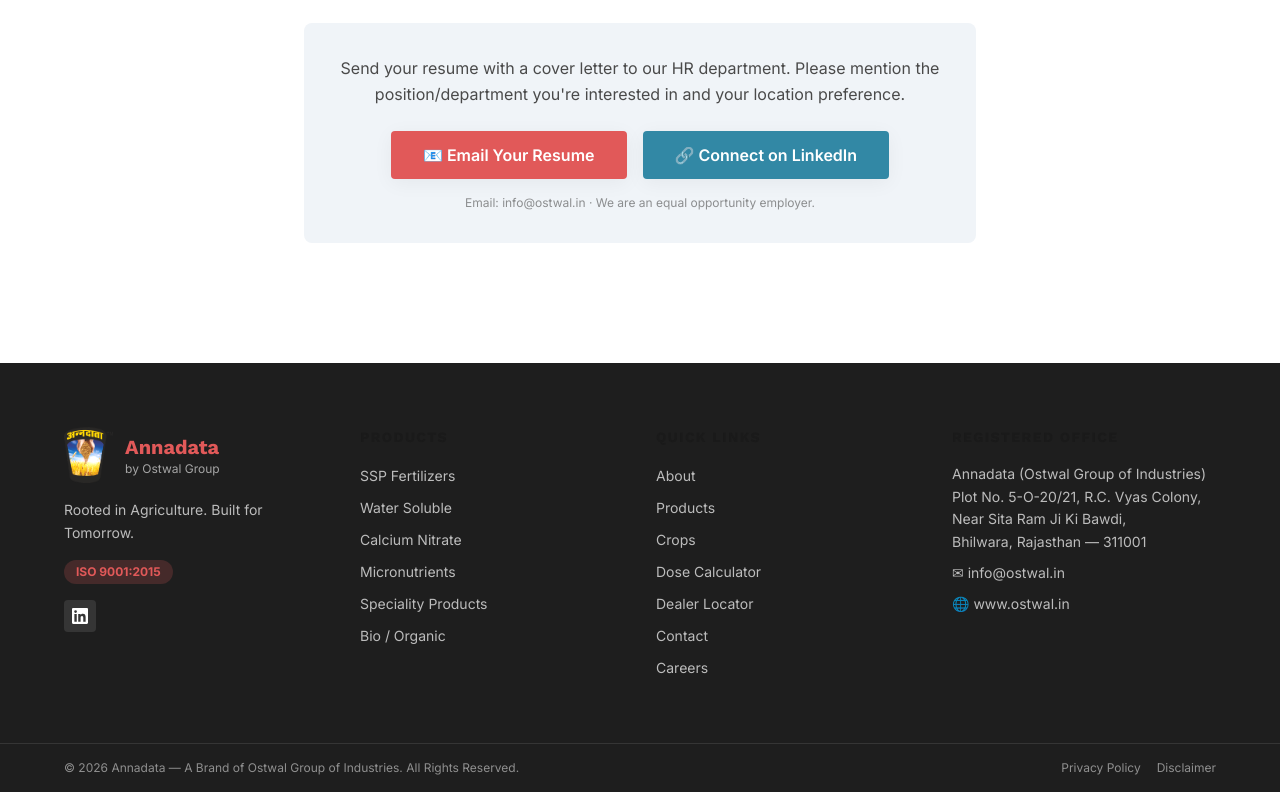
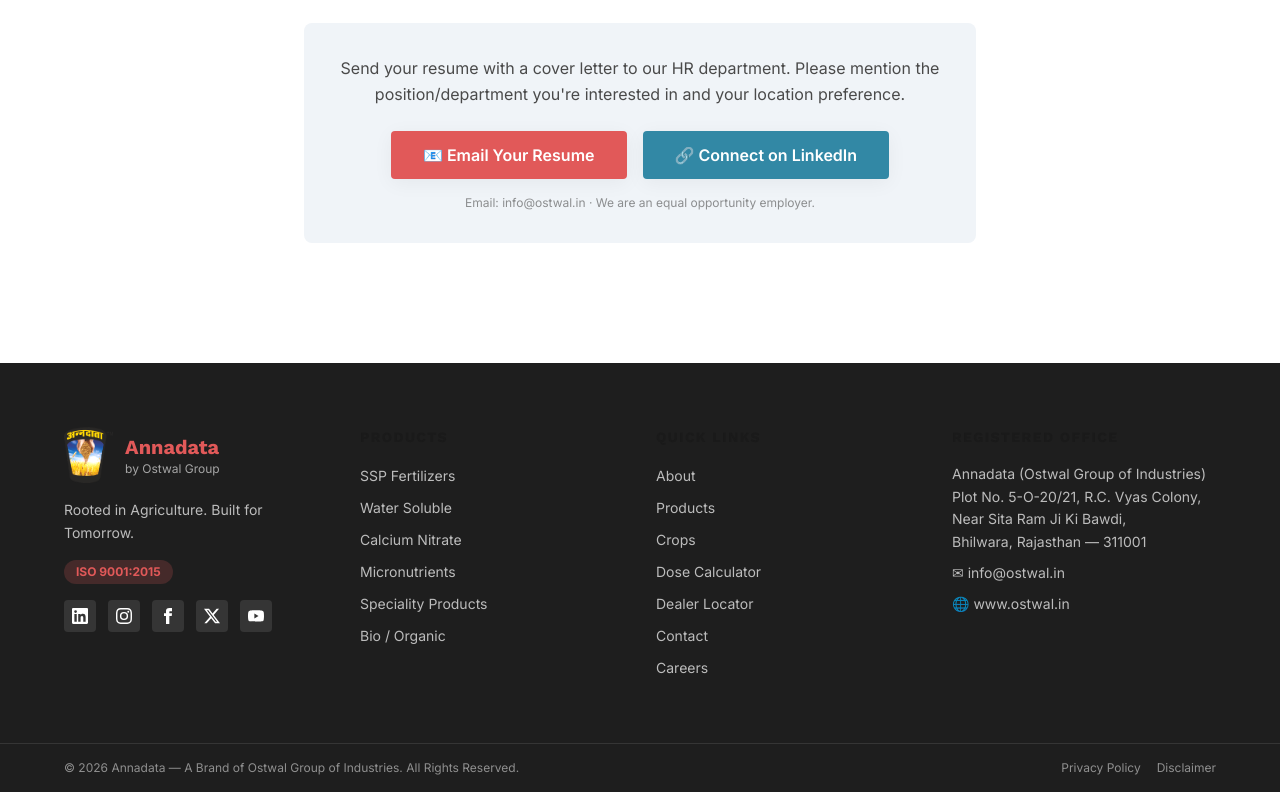
Before and after one commit to premdevnath875-stack/annadata-scaffold, a Next.js app: page /careers in a window 1280 px wide. Shown: the part 2240-3032 px from the top of the page. Built offline with nearby package versions, Linux system fonts and the light colour scheme.

Commit message:
feat: fix dose calculator logic and add official social media links to footer

```diff
--- a/app/(public)/dose-calculator/page.tsx
+++ b/app/(public)/dose-calculator/page.tsx
@@ -28,7 +28,8 @@
   const [loading, setLoading] = useState(false);
 
   // Progress
-  const currentStep = selectedCrop ? (applicationType ? (cropStage ? (landArea ? 4 : 3) : 2) : 1) : 0;
+  const hasStages = availableStages.length > 0;
+  const currentStep = selectedCrop ? (applicationType ? (hasStages ? (cropStage ? (landArea ? 4 : 3) : 2) : (landArea ? 4 : 3)) : 1) : 0;
   const progressPercent = (currentStep / 4) * 100;
 
   useEffect(() => {
@@ -90,13 +91,18 @@
     const supabase = createClient();
 
     try {
-      const { data, error } = await supabase
+      let query = supabase
         .from('dose_rules')
         .select('*, product:products(*)')
         .eq('crop_id', selectedCrop)
         .eq('application_type', applicationType)
-        .eq('crop_stage', cropStage)
         .eq('status', 'active');
+
+      if (hasStages) {
+        query = query.eq('crop_stage', cropStage);
+      }
+
+      const { data, error } = await query;
 
       if (error) throw error;
 
@@ -185,7 +191,7 @@
 
             {/* Step 3: Crop Stage */}
             <AnimatePresence>
-              {applicationType && (
+              {applicationType && hasStages && (
                 <motion.div initial={{ opacity: 0, y: 20 }} animate={{ opacity: 1, y: 0 }} exit={{ opacity: 0 }}>
                   <Select
                     label={t('calc.step3')}
@@ -201,7 +207,7 @@
 
             {/* Step 4: Land Area */}
             <AnimatePresence>
-              {cropStage && (
+              {applicationType && (!hasStages || cropStage) && (
                 <motion.div initial={{ opacity: 0, y: 20 }} animate={{ opacity: 1, y: 0 }} exit={{ opacity: 0 }}>
                   <label className="text-sm font-semibold text-charcoal font-body block mb-1.5">
                     {t('calc.step4')}<span className="text-coral ml-0.5">*</span>
@@ -288,10 +294,12 @@
                         <span className="block text-body-text/60 text-xs">{t('calc.lbl_app')}</span>
                         <span className="font-semibold text-charcoal">{applicationType}</span>
                       </div>
-                      <div>
-                        <span className="block text-body-text/60 text-xs">{t('calc.lbl_stage')}</span>
-                        <span className="font-semibold text-charcoal">{cropStage}</span>
-                      </div>
+                      {hasStages && (
+                        <div>
+                          <span className="block text-body-text/60 text-xs">{t('calc.lbl_stage')}</span>
+                          <span className="font-semibold text-charcoal">{cropStage || '-'}</span>
+                        </div>
+                      )}
                       <div>
                         <span className="block text-body-text/60 text-xs">{t('calc.lbl_area')}</span>
                         <span className="font-semibold text-charcoal">{landArea} {areaUnit === 'acre' ? t('calc.acre') : t('calc.hectare')}</span>
--- a/components/ui/Footer.tsx
+++ b/components/ui/Footer.tsx
@@ -9,6 +9,10 @@
   CONTACT_EMAIL,
   WEBSITE_URL,
   LINKEDIN_URL,
+  INSTAGRAM_URL,
+  FACEBOOK_URL,
+  X_URL,
+  YOUTUBE_URL,
   NAV_LINKS,
 } from '@/lib/constants';
 
@@ -59,6 +63,50 @@
               >
                 <svg className="w-4 h-4" fill="currentColor" viewBox="0 0 24 24">
                   <path d="M20.447 20.452h-3.554v-5.569c0-1.328-.027-3.037-1.852-3.037-1.853 0-2.136 1.445-2.136 2.939v5.667H9.351V9h3.414v1.561h.046c.477-.9 1.637-1.85 3.37-1.85 3.601 0 4.267 2.37 4.267 5.455v6.286zM5.337 7.433a2.062 2.062 0 01-2.063-2.065 2.064 2.064 0 112.063 2.065zm1.782 13.019H3.555V9h3.564v11.452zM22.225 0H1.771C.792 0 0 .774 0 1.729v20.542C0 23.227.792 24 1.771 24h20.451C23.2 24 24 23.227 24 22.271V1.729C24 .774 23.2 0 22.222 0h.003z" />
+                </svg>
+              </a>
+              <a
+                href={INSTAGRAM_URL}
+                target="_blank"
+                rel="noopener noreferrer"
+                className="w-8 h-8 flex items-center justify-center rounded bg-white/10 hover:bg-coral transition-colors"
+                aria-label="Instagram"
+              >
+                <svg className="w-4 h-4" fill="currentColor" viewBox="0 0 24 24">
+                  <path d="M12 2.163c3.204 0 3.584.012 4.85.07 3.252.148 4.771 1.691 4.919 4.919.058 1.265.069 1.645.069 4.849 0 3.205-.012 3.584-.069 4.849-.149 3.225-1.664 4.771-4.919 4.919-1.266.058-1.644.07-4.85.07-3.204 0-3.584-.012-4.849-.07-3.26-.149-4.771-1.699-4.919-4.92-.058-1.265-.07-1.644-.07-4.849 0-3.204.013-3.583.07-4.849.149-3.227 1.664-4.771 4.919-4.919 1.266-.057 1.645-.069 4.849-.069zM12 0C8.741 0 8.333.014 7.053.072 2.695.272.273 2.69.073 7.052.014 8.333 0 8.741 0 12c0 3.259.014 3.668.072 4.948.2 4.358 2.618 6.78 6.98 6.98C8.333 23.986 8.741 24 12 24c3.259 0 3.668-.014 4.948-.072 4.354-.2 6.782-2.618 6.979-6.98.059-1.28.073-1.689.073-4.948 0-3.259-.014-3.667-.072-4.947-.196-4.354-2.617-6.78-6.979-6.98C15.668.014 15.259 0 12 0zm0 5.838a6.162 6.162 0 100 12.324 6.162 6.162 0 000-12.324zM12 16a4 4 0 110-8 4 4 0 010 8zm6.406-11.845a1.44 1.44 0 100 2.881 1.44 1.44 0 000-2.881z"/>
+                </svg>
+              </a>
+              <a
+                href={FACEBOOK_URL}
+                target="_blank"
+                rel="noopener noreferrer"
+                className="w-8 h-8 flex items-center justify-center rounded bg-white/10 hover:bg-coral transition-colors"
+                aria-label="Facebook"
+              >
+                <svg className="w-4 h-4" fill="currentColor" viewBox="0 0 24 24">
+                  <path d="M9 8h-3v4h3v12h5v-12h3.642l.358-4h-4v-1.667c0-.955.192-1.333 1.115-1.333h2.885v-5h-3.808c-3.596 0-5.192 1.583-5.192 4.615v3.385z"/>
+                </svg>
+              </a>
+              <a
+                href={X_URL}
+                target="_blank"
+                rel="noopener noreferrer"
+                className="w-8 h-8 flex items-center justify-center rounded bg-white/10 hover:bg-coral transition-colors"
+                aria-label="X (Twitter)"
+              >
+                <svg className="w-4 h-4" fill="currentColor" viewBox="0 0 24 24">
+                  <path d="M18.901 1.153h3.68l-8.04 9.19L24 22.846h-7.406l-5.8-7.584-6.638 7.584H.474l8.6-9.83L0 1.154h7.594l5.243 6.932ZM17.61 20.644h2.039L6.486 3.24H4.298Z"/>
+                </svg>
+              </a>
+              <a
+                href={YOUTUBE_URL}
+                target="_blank"
+                rel="noopener noreferrer"
+                className="w-8 h-8 flex items-center justify-center rounded bg-white/10 hover:bg-coral transition-colors"
+                aria-label="YouTube"
+              >
+                <svg className="w-4 h-4" fill="currentColor" viewBox="0 0 24 24">
+                  <path d="M23.498 6.186a3.016 3.016 0 0 0-2.122-2.136C19.505 3.545 12 3.545 12 3.545s-7.505 0-9.377.505A3.017 3.017 0 0 0 .502 6.186C0 8.07 0 12 0 12s0 3.93.502 5.814a3.016 3.016 0 0 0 2.122 2.136c1.871.505 9.376.505 9.376.505s7.505 0 9.377-.505a3.015 3.015 0 0 0 2.122-2.136C24 15.93 24 12 24 12s0-3.93-.502-5.814zM9.545 15.568V8.432L15.818 12l-6.273 3.568z"/>
                 </svg>
               </a>
             </div>
--- a/lib/constants.ts
+++ b/lib/constants.ts
@@ -18,6 +18,10 @@
 export const CONTACT_EMAIL = 'info@ostwal.in';
 export const WEBSITE_URL = 'https://www.ostwal.in';
 export const LINKEDIN_URL = 'https://in.linkedin.com/company/ostwal-group-of-industries';
+export const INSTAGRAM_URL = 'https://www.instagram.com/ogi_annadata';
+export const FACEBOOK_URL = 'https://www.facebook.com/Annadataostwal';
+export const X_URL = 'https://x.com/OstwalgroupofIn';
+export const YOUTUBE_URL = 'https://www.youtube.com/@Ostwal_Group_of_Industries';
 export const GOOGLE_MAPS_DIRECTIONS = 'https://share.google/Ji1JUGv8QZ59DnaPq';
 export const GOOGLE_MAPS_EMBED = 'https://maps.google.com/maps?q=Ostwal+Group+Bhilwara+Rajasthan&output=embed';
 
```
Also changed, not shown: components/LanguageProvider.tsx (line endings or trailing spaces).
